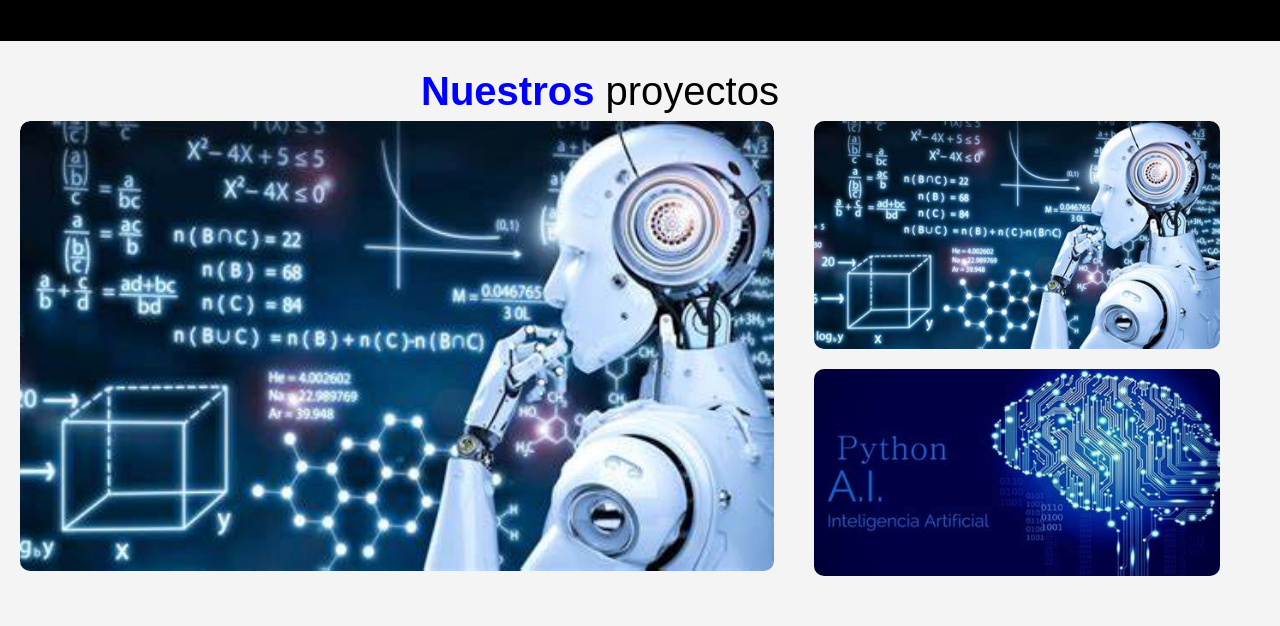
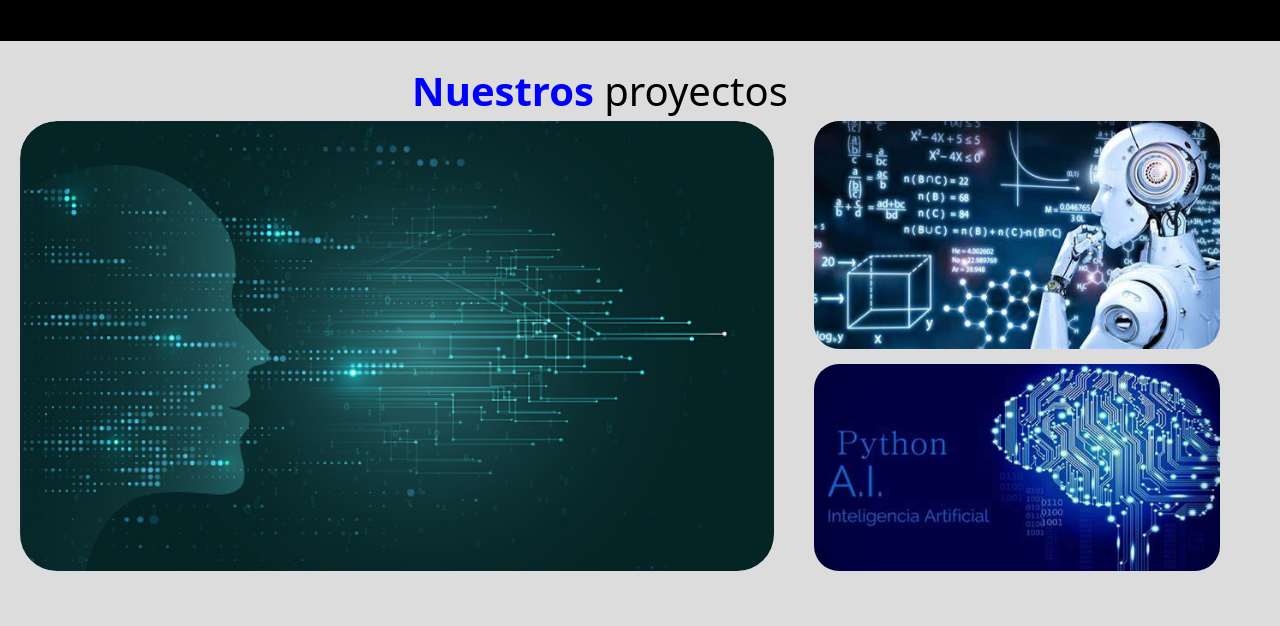
Before and after one commit to 25-eduardlab/Sitioweb_Mime, a React (Vite) app: page / in a window 1280 px wide. Shown: the part 4160-4786 px from the top of the page. Built offline with nearby package versions, Linux system fonts and the light colour scheme.

Commit message:
Cambios proyectos

```diff
--- a/src/components/Nuestrosproyectos.jsx
+++ b/src/components/Nuestrosproyectos.jsx
@@ -9,7 +9,7 @@ const NuestrosProyectos = () => {
 
   const [currentIndex, setCurrentIndex] = useState(0);
 
-  const sliderImages = [HolaIA, IA1, IA2, IA4];
+  const sliderImages = [HolaIA, IA1];
 
   const nextSlide = () => {
     setCurrentIndex((prevIndex) => (prevIndex + 1) % sliderImages.length);
--- a/src/styles/nuestrosproyectos.css
+++ b/src/styles/nuestrosproyectos.css
@@ -1,16 +1,5 @@
-* {
-  margin: 0;
-  padding: 0;
-  box-sizing: border-box;
-}
-
 body {
-  font-family: Arial, sans-serif;
-  background-color: #f4f4f4;
-  display: flex;
-  justify-content: center;
-  align-items: center;
-  height: 100%;
+  background: gainsboro;
 }
 
 .proyectos-container {
@@ -47,12 +36,12 @@ h2 .highlight {
   display: flex;
   flex-direction: column;
   justify-content: center;
-}
+  }
 
 .right-side {
   display: flex;
   flex-direction: column;
-  gap: 20px;
+  gap: 15px;
 }
 
 .slider-container {
@@ -60,7 +49,8 @@ h2 .highlight {
   width: 100%;
   height: 500px;
   overflow: hidden;
-  border-radius: 10px;
+  border-radius: 37px;
+  border: black
 }
 
 .slider {
@@ -73,7 +63,7 @@ h2 .highlight {
   width: 100%;
   height: 450px;
   object-fit: cover;
-  border-radius: 10px;
+  border-radius: 37px;
   overflow: hidden
 }
 
@@ -106,5 +96,5 @@ button:hover {
 .proyecto-item img {
   width: 100%;
   height: 100%;
-  border-radius: 10px;
+  border-radius: 25px;
 }
```
